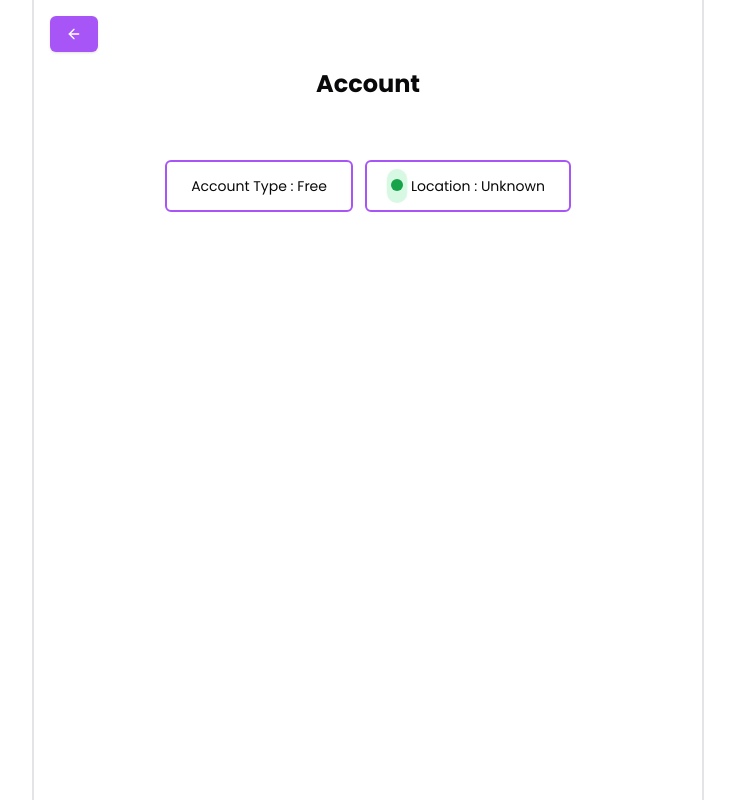
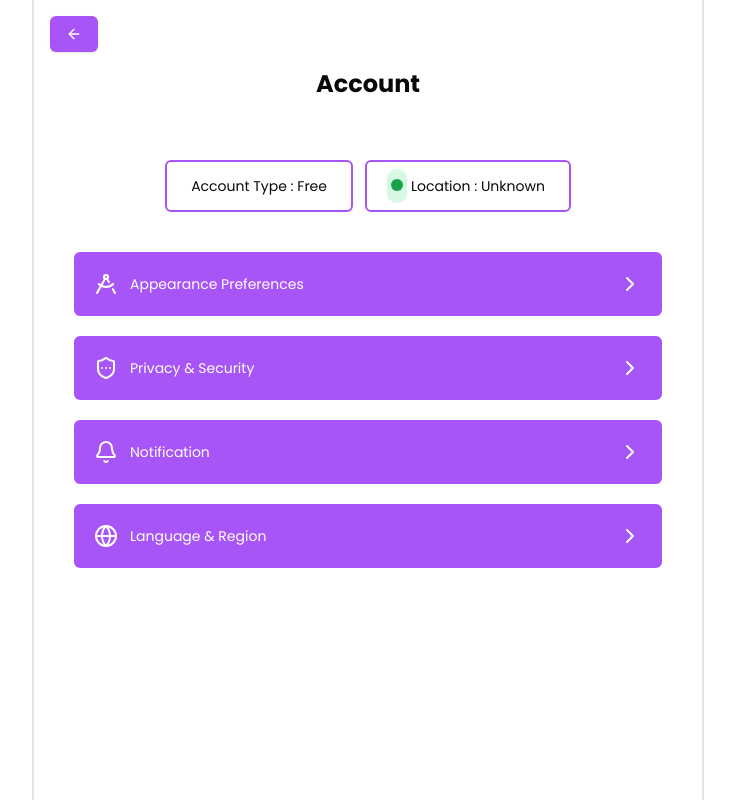
Before and after one commit to yuuuuu-z/mood-tracker, a Next.js app: page /sitting in a window 1280 px wide. Shown: the whole page, without its empty margins (272-1007 px from the left). Built offline with nearby package versions, Linux system fonts and the light colour scheme; no server answers.

Commit message:
add feature to sitting page

```diff
--- a/app/sitting/page.tsx
+++ b/app/sitting/page.tsx
@@ -2,7 +2,14 @@ import React from "react";
 import BackBtn from "../components/BackBtn";
 import { currentUser } from "@clerk/nextjs/server";
 import { UserButton } from "@clerk/nextjs";
-import { Edit } from "lucide-react";
+import {
+  Bell,
+  ChevronRight,
+  DraftingCompass,
+  Edit,
+  Globe,
+  ShieldEllipsis,
+} from "lucide-react";
 import { Button } from "@/components/ui/button";
 import SignOutBtn from "../components/SignOut";
 import Link from "next/link";
@@ -18,6 +25,29 @@ const page = async () => {
   };
   const isUser = await currentUser();
   const userId = isUser?.id.slice(-5);
+
+  const icons = [
+    {
+      name: "Appearance Preferences",
+      herf: "/appearance",
+      icon: <DraftingCompass />,
+    },
+    {
+      name: "Privacy & Security",
+      herf: "/privacy",
+      icon: <ShieldEllipsis />,
+    },
+    {
+      name: "Notification",
+      herf: "notification",
+      icon: <Bell />,
+    },
+    {
+      name: "Language & Region",
+      herf: "/Language ",
+      icon: <Globe />,
+    },
+  ];
 
   return (
     <div className="max-w-2xl mx-auto h-screen border-x ">
@@ -60,6 +90,26 @@ const page = async () => {
         </Button>
       </div>
       <div>
+        {icons.flatMap((icon, idx) => {
+          return (
+            <div
+              className="flex justify-between  text-sm text-white bg-purple-500 mx-10 p-5  rounded-md mt-5  "
+              key={idx}
+            >
+              <div className="flex items-center gap-3">
+                <span>{icon.icon}</span>
+                <Link href={icon.herf}> {icon.name} </Link>
+              </div>
+              <div>
+                <span>
+                  <ChevronRight />
+                </span>
+              </div>
+            </div>
+          );
+        })}
+      </div>
+      <div className="my-8">
         <SignOutBtn />
       </div>
     </div>
```
